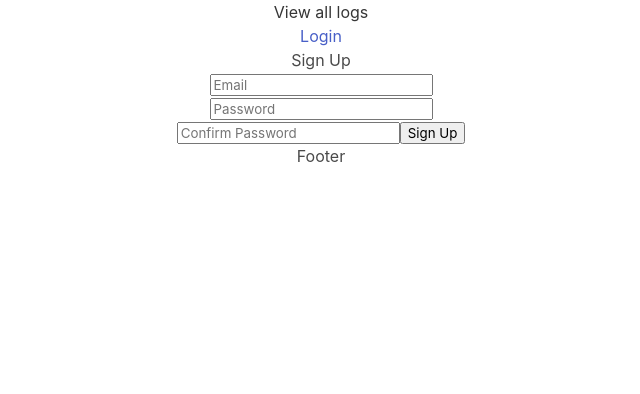
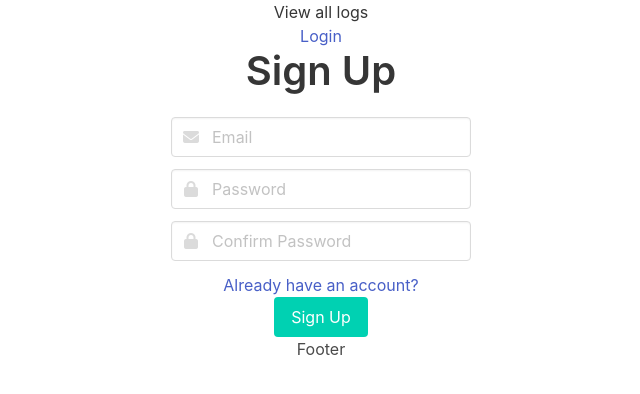
Before and after one commit to CamSkiTheDev/Safe-Exchange, a React (Create React App) app: page /signup in a window 1280 px wide. Shown: the top 394 px of the page, without its empty margins (319-959 px from the left). Built offline with nearby package versions, Linux system fonts and the light colour scheme; no server answers.

Commit message:
refactors form to use bulma css

```diff
--- a/src/components/SignupForm.js
+++ b/src/components/SignupForm.js
@@ -1,4 +1,5 @@
 import React, { useState, useEffect } from "react";
+import { Link } from "react-router-dom";
 import { useAuth } from "../context/AuthContext";
 
 export default function SignupForm() {
@@ -37,31 +38,54 @@ export default function SignupForm() {
 
   return (
     <form className="form" onSubmit={handleSubmit}>
+      <div className="field">
+        <p className="control has-icons-left">
           <input
-        className="form-input"
+            className="input"
             type="email"
             name="email"
             placeholder="Email"
             value={formData.email}
             onChange={handleChange}
           />
+          <span className="icon is-small is-left">
+            <i className="fas fa-envelope"></i>
+          </span>
+        </p>
+      </div>
+      <div className="field">
+        <p className="control has-icons-left">
           <input
-        className="form-input"
+            className="input"
             type="password"
             name="password"
             placeholder="Password"
             value={formData.password}
             onChange={handleChange}
           />
+          <span className="icon is-small is-left">
+            <i className="fas fa-lock"></i>
+          </span>
+        </p>
+      </div>
+      <div className="field">
+        <p className="control has-icons-left">
           <input
-        className="form-input"
+            className="input"
             type="password"
             name="confirmPassword"
             placeholder="Confirm Password"
             value={formData.confirmPassword}
             onChange={handleChange}
           />
-      <button className="form-button" type="submit">
+          <span className="icon is-small is-left">
+            <i className="fas fa-lock"></i>
+          </span>
+        </p>
+      </div>
+      <Link to="/login">Already have an account?</Link>
+      <br />
+      <button className="button is-primary" type="submit">
         Sign Up
       </button>
     </form>
--- a/src/pages/Signup.js
+++ b/src/pages/Signup.js
@@ -4,7 +4,7 @@ import SignupForm from "../components/SignupForm";
 export default function Signup() {
   return (
     <div>
-      <h2>Sign Up</h2>
+      <h2 className="title is-2">Sign Up</h2>
       <SignupForm />
     </div>
   );
```
Lines whose indentation alone changed are shown as unchanged.
